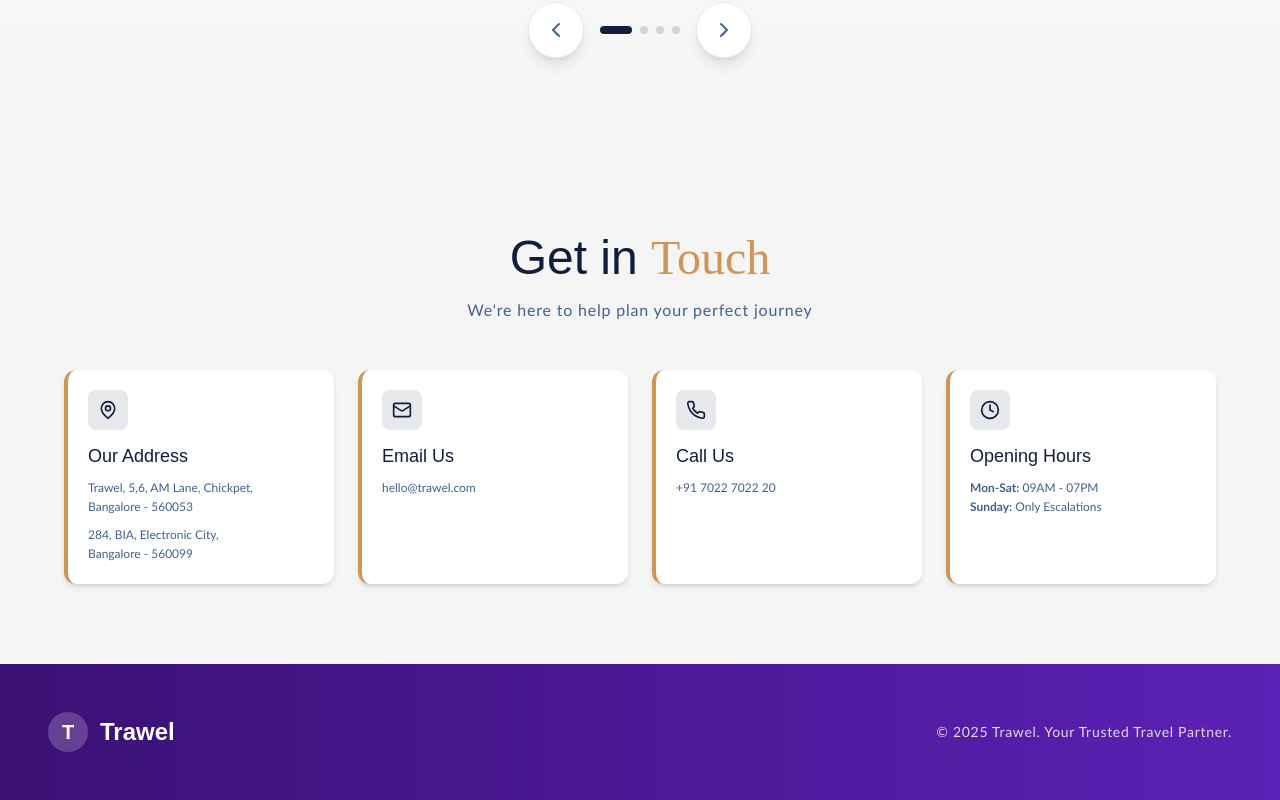
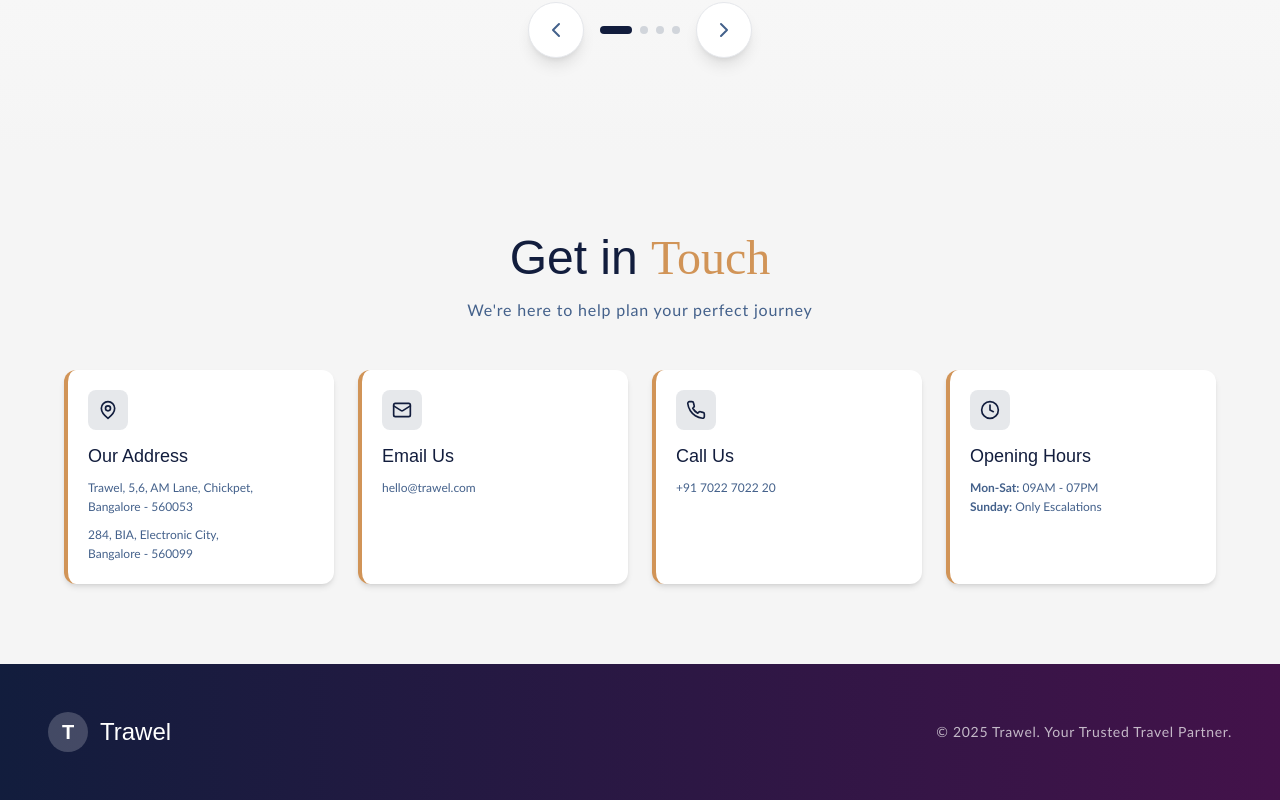
Before and after one commit to PP-2412/Trawel, a Next.js app: page / in a window 1280 px wide. Shown: the part 3197-3997 px from the top of the page. Built offline with nearby package versions, Linux system fonts and the light colour scheme; a web font is replaced by a local one.

Commit message:
Update Footer styles and text colors

```diff
--- a/components/Footer.tsx
+++ b/components/Footer.tsx
@@ -2,7 +2,7 @@ import Link from 'next/link'
 
 export default function Footer() {
   return (
-    <footer className="bg-gradient-to-r from-[#3b1175] to-[#5b21b6] py-12">
+    <footer className="bg-gradient-to-r from-[#121d3d] to-[#43124a] py-12">
       <div className="max-w-7xl mx-auto px-6 lg:px-12">
         <div className="flex flex-col md:flex-row items-center justify-between gap-6">
           {/* Logo */}
@@ -10,13 +10,13 @@ export default function Footer() {
             <div className="w-10 h-10 rounded-full bg-white/20 flex items-center justify-center">
               <span className="text-white font-display text-xl font-bold">T</span>
             </div>
-            <span className="font-display text-2xl font-semibold text-white">
+            <span className="font-display text-2xl text-white">
               Trawel
             </span>
           </Link>
 
           {/* Copyright */}
-          <p className="font-sans text-sm text-[#e2d9f3] tracking-wider">
+          <p className="font-sans text-sm text-white/70 tracking-wider">
             © 2025 Trawel. Your Trusted Travel Partner.
           </p>
         </div>
```
